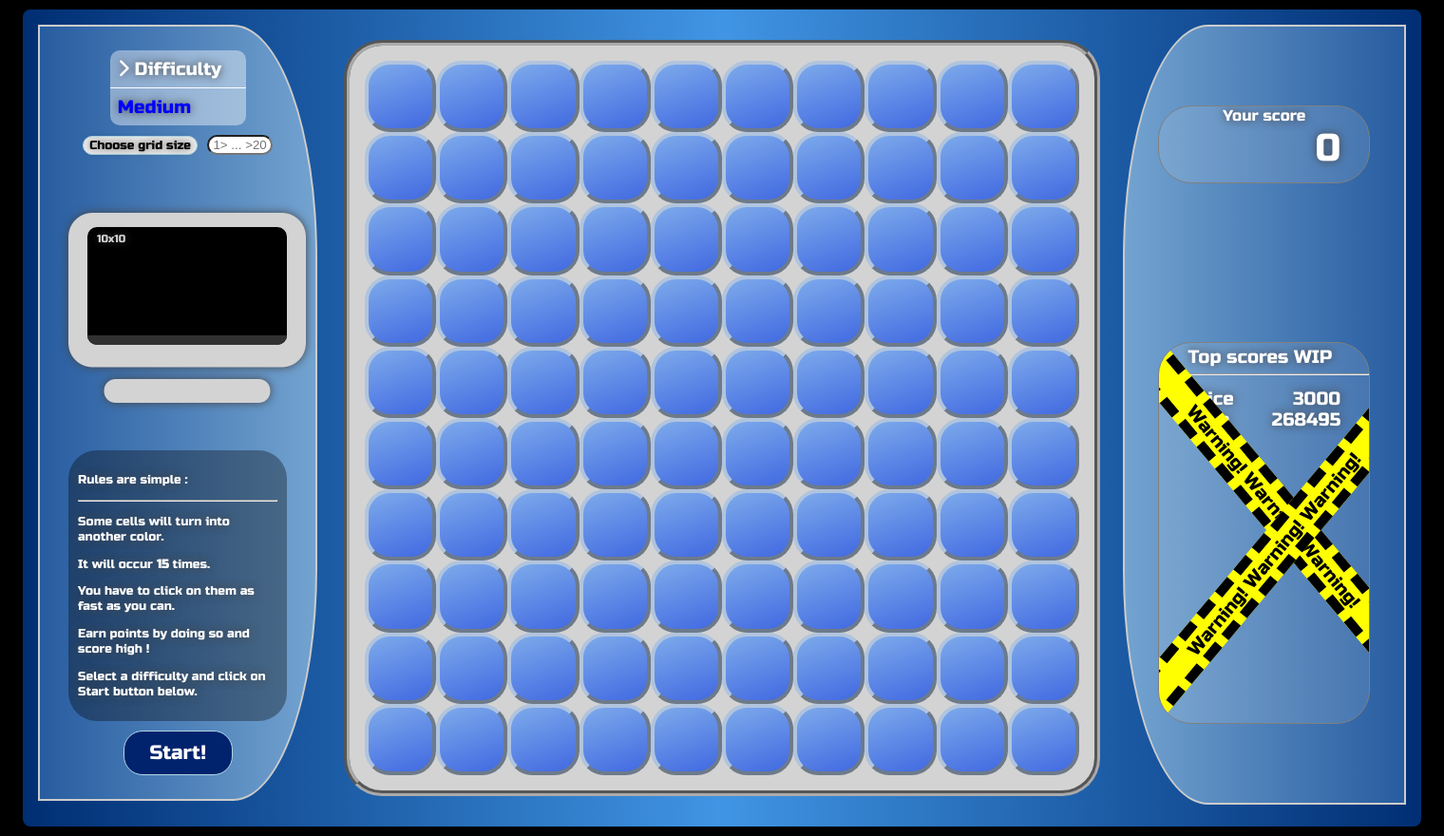
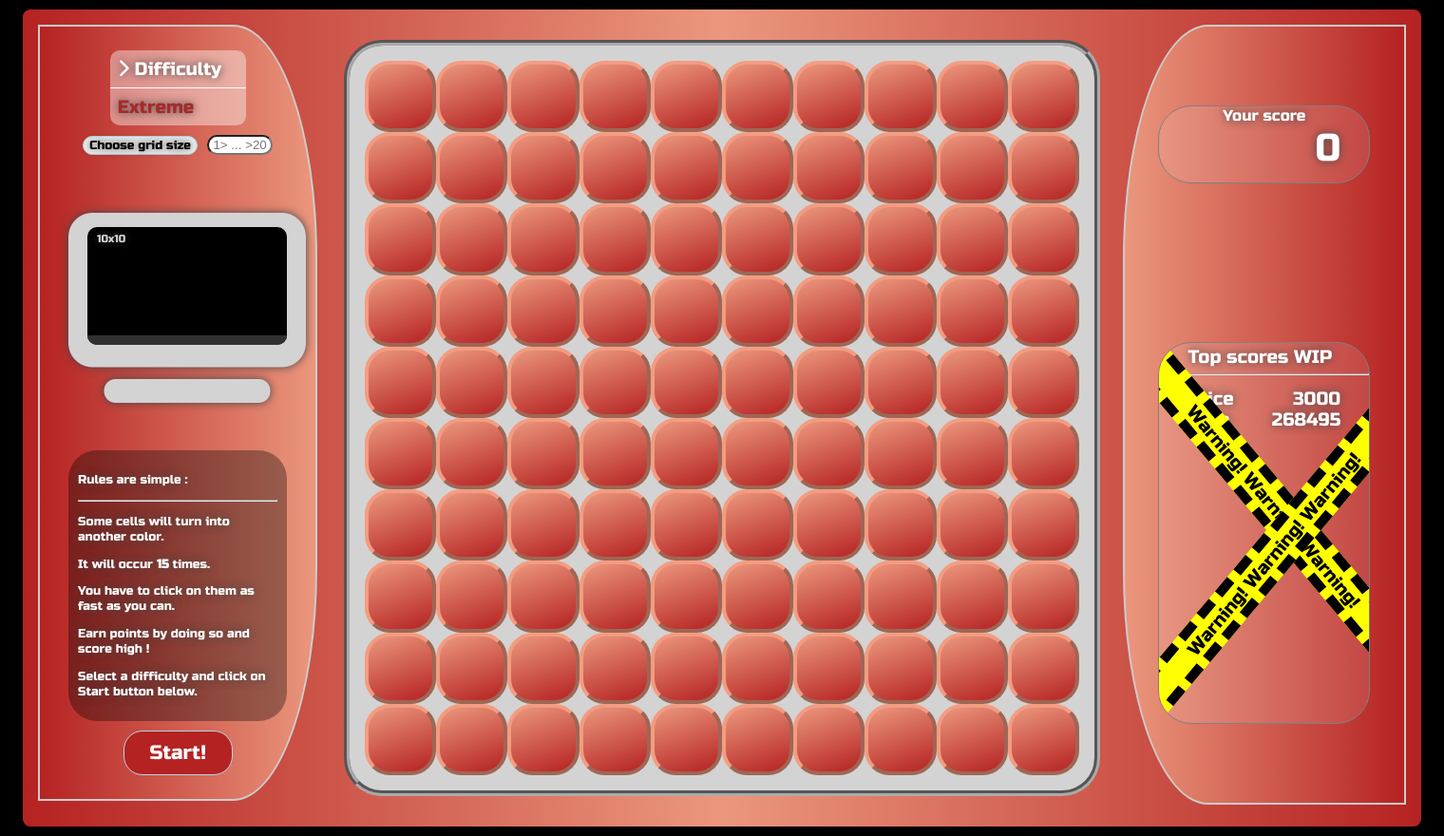
Before and after one commit to GaetanJerphagnon/Jeu-Marteau, a PHP site: page /html/index.html in a window 1520 px wide. Shown: the whole page at 95% size. Run offline with PHP 8.4, Linux system fonts and the light colour scheme; some libraries are stand-ins or nearby versions.

Commit message:
Added extreme difficulty

```diff
--- a/css/style.css
+++ b/css/style.css
@@ -28,6 +28,10 @@ body{
     background: linear-gradient(-90deg, #5a22b5,#a77deb,#5a22b5);
 }
 
+.container-extreme{
+    background: linear-gradient(-90deg, #b52222,#eb977d,#b52222);
+}
+
 .container-impossible{
     background: linear-gradient(-90deg, #151515,#737373,#151515);
 }
@@ -56,6 +60,9 @@ body{
 }
 .infos-hard{
     background: linear-gradient(90deg, #5a22b5,#a77deb );
+}
+.infos-extreme{
+    background: linear-gradient(90deg, #b52222,#eb977d );
 }
 .infos-impossible{
     background: linear-gradient(90deg, #4e4e4e,#adadad);
@@ -93,6 +100,9 @@ body{
 }
 .difficulty-container-hard {
     background-color: #6e0101;
+}
+.difficulty-container-extreme {
+    background-color: #b52222;
 }
 .difficulty-container-impossible {
     background-color: #333333;
@@ -214,7 +224,7 @@ body{
     border: 1px groove lightblue;
     width: 50%;
     margin: 10px 25% 0;
-    transition: 1s;
+    transition: 0.2s;
 }
 .start-button-easy {
     background-color: #004705;
@@ -223,7 +233,10 @@ body{
     background-color: #01236e;
 }
 .start-button-hard {
-    background-color: #27016e;
+    background-color: #42016e;
+}
+.start-button-extreme {
+    background-color: #b52222;
 }
 .start-button-impossible {
     background-color: #333333;
@@ -255,6 +268,9 @@ body{
 }
 .scores-hard {
     background: linear-gradient(-90deg, #5a22b5,#a77deb);
+}
+.scores-extreme {
+    background: linear-gradient(-90deg, #b52222,#eb977d);
 }
 .scores-impossible {
     background: linear-gradient(-90deg, #4e4e4e,#adadad);
@@ -405,6 +421,10 @@ body{
     background: linear-gradient(-200deg, #a77deb, #5a22b5);
     border: 0.3rem outset #c8b0de;
 }
+.cell-extreme {
+    background: linear-gradient(-200deg, #eb977d, #b52222);
+    border: 0.3rem outset #f39c81;
+}
 .cell-impossible {
     background: linear-gradient(-200deg, #cac9c9, #464646);
     border: 0.3rem outset #b9b9b9;
@@ -486,6 +506,16 @@ body{
 
   }
 
+  @keyframes alert-extreme {
+      0%{
+    }
+      50%{
+
+    }
+      100%{
+    }
+  }
+
 #options {
     margin: auto;
     padding: 0 8px 8px;
@@ -522,6 +552,9 @@ body{
 .dif-hard {
     color: purple;
 }
+.dif-extreme {
+    color: brown;
+}
 .dif-impossible {
     color: black;
 }
--- a/js/script.js
+++ b/js/script.js
@@ -1,11 +1,12 @@
 
 let game = {
 
-    difficulty : "Medium",
+    difficulty : "Extreme",
     difficulties : {
         "Easy": {"time" : 2000, "basePoints" : 10},
         "Medium": {"time": 1100, "basePoints" : 35},
         "Hard": {"time": 700, "basePoints" : 60},
+        "Extreme": {"time": 470, "basePoints" : 110},
         "Impossible": {"time": 50, "basePoints" : 1},
     },
     bonusCountdown: 0,
```
